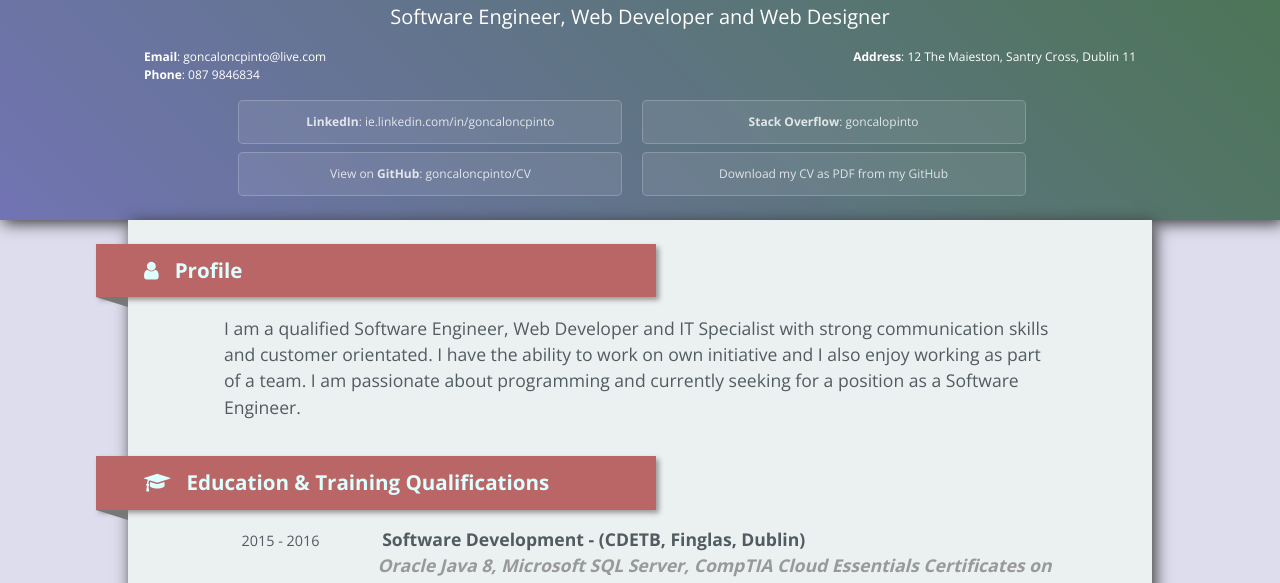
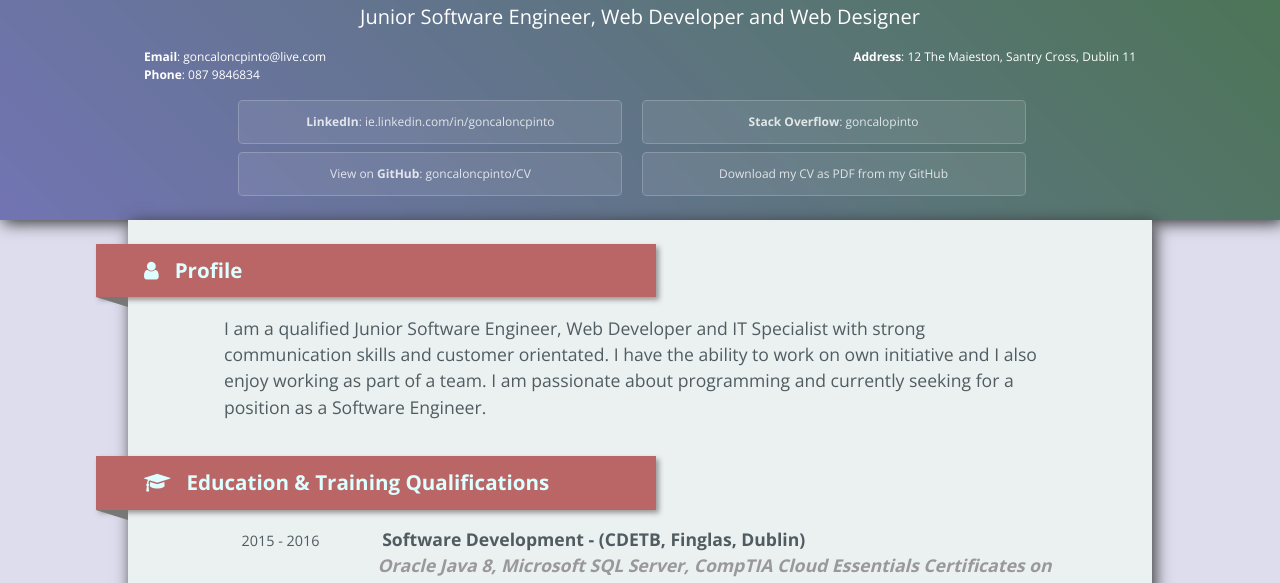
Before and after one commit to goncaloncpinto/CV, a plain HTML site: page index.html in a window 1280 px wide. Shown: the part 177-760 px from the top of the page. Drawn offline with nearby package versions, Linux system fonts and the light colour scheme.

Commit message:
Update index.html

```diff
--- a/index.html
+++ b/index.html
@@ -13,7 +13,7 @@
     <section class="page-header" style="pointer-events: auto;">
         <h1 class="project-name">CV</h1>
         <h2 class="project-tagline2">Gonçalo Pinto</h2>
-        <h2 class="project-tagline" style="pointer-events: auto;">Software Engineer, Web Developer and Web Designer</h2>
+        <h2 class="project-tagline" style="pointer-events: auto;">Junior Software Engineer, Web Developer and Web Designer</h2>
         <div class="myContacts">
             <div class="left-aligned">
                 <p><b>Email</b>: goncaloncpinto@live.com</p>
@@ -35,7 +35,7 @@
     <section class="main-content">
         <h3>
             <a id="profile" class="anchor" href="#profile" aria-hidden="true"><span aria-hidden="true" class="octicon octicon-link"></span></a><i class="fa fa-user fa-1x"></i>Profile</h3>
-        <p>I am a qualified Software Engineer, Web Developer and IT Specialist with strong communication skills and customer orientated. I have the ability to work on own initiative and I also enjoy working as part of a team. I am passionate about programming and currently seeking for a position as a Software Engineer.</p>
+        <p>I am a qualified Junior Software Engineer, Web Developer and IT Specialist with strong communication skills and customer orientated. I have the ability to work on own initiative and I also enjoy working as part of a team. I am passionate about programming and currently seeking for a position as a Software Engineer.</p>
         <h3>
             <a id="education" class="anchor" href="#education" aria-hidden="true"><span aria-hidden="true" class="octicon octicon-link"></span></a><i class="fa fa-graduation-cap"></i>Education &amp; Training Qualifications</h3>
         <ul class="mainlist">
@@ -123,7 +123,7 @@
         <ul class="mainlist">
             <li>
                 <span class="date">2016 <span class="vsmall">(Aug)</span> – 2017 <span class="vsmall">(Oct)</span></span>
-                <span class="education-title">Software Engineer</span>
+                <span class="education-title">Junior Software Engineer</span>
                 <p class="title-certification">Capita – IT | Dublin</p>
                 <ul class="sub-list">
                     <li>Java backend and some frontend development using Eclipse 4.5 and proprietary framework.</li>
```
